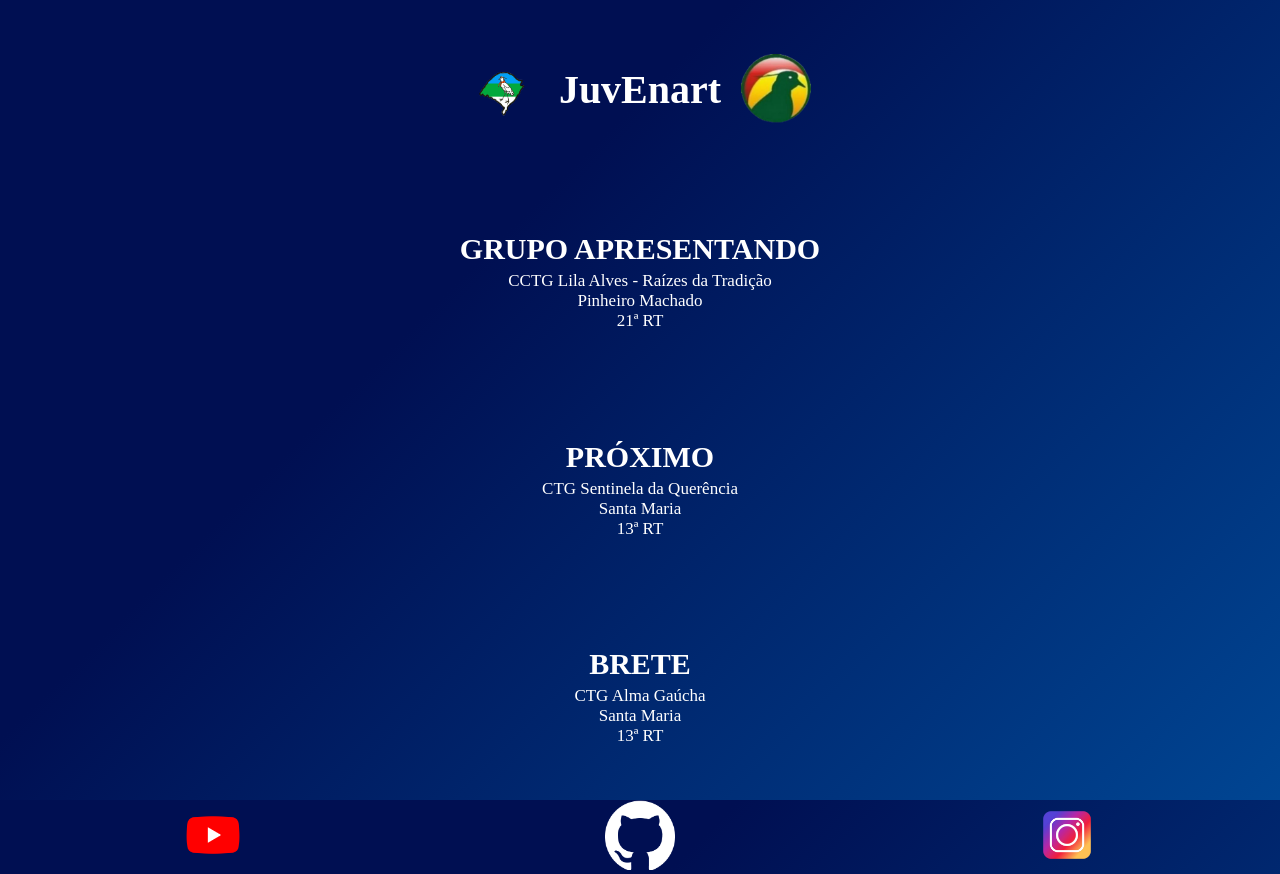
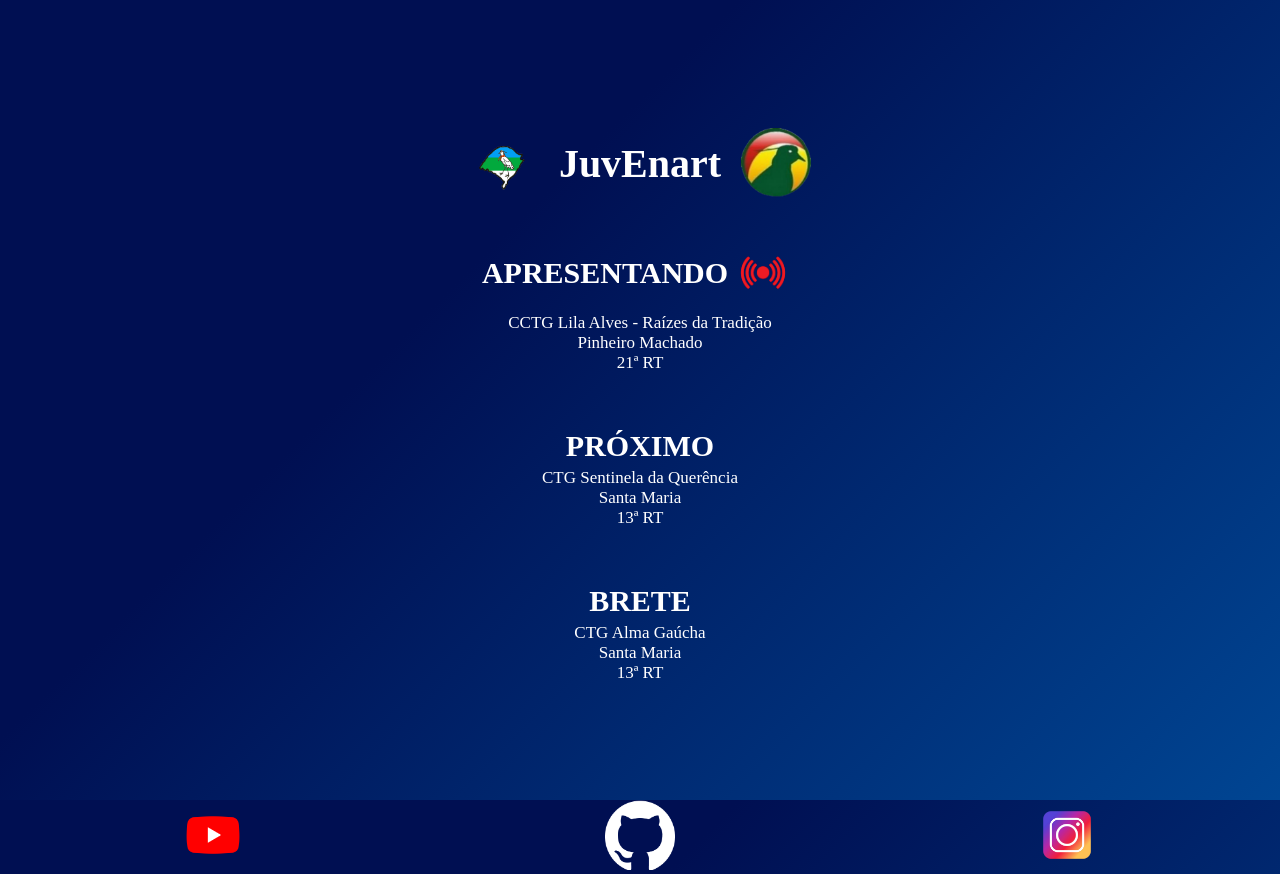
Before and after one commit to mateus250402/Brete-JuvEnart, a plain HTML site: page index.html in a window 1280 px wide. Drawn offline with Linux system fonts and the light colour scheme; a web font is replaced by a local one.

Commit message:
Adição de uma imagem que indica estar ao vivo

```diff
--- a/index.html
+++ b/index.html
@@ -14,8 +14,13 @@
             <h1 class="titulo__2">JuvEnart</h1>
             <img class="imagem" src="./assets/juvenart.png" alt="logo juvenart">
         </div>
+        <section class="sequencia">
             <div class="ordem">
-            <h2 class="titulo">GRUPO APRESENTANDO</h2>
+                <div class="live">
+                    <h2 class="titulo">APRESENTANDO</h2>
+                    <img class="aovivo" src="./assets/onlive.png" alt="">
+                </div>
+
                 <div class="grupo">
                     <p>CCTG Lila Alves - Raízes da Tradição</p>
                     <p>Pinheiro Machado</p>
@@ -38,6 +43,7 @@
                     <p>13ª RT</p>
                 </div>
             </div>
+        </section>
     </main>
     <footer class="rodape">
         <div class="imagens">
--- a/style.css
+++ b/style.css
@@ -26,10 +26,21 @@ body{
     flex-direction: column;
     height: 100vh;
     padding-bottom: 0%;
-    justify-content: space-around;
+    gap: 5%;
 }
 
+.sequencia{
+    display: flex;
+    align-items: center;
+    flex-direction: column;
+    height: 100vh;
+    padding-bottom: 0%;
+    gap: 10%;
+}
+
+
 .principal{
+    padding-top: 10%;
     display: flex;
     align-items: center;
     gap: 20px;
@@ -40,6 +51,27 @@ body{
     align-items: center;
     flex-direction: column;
     gap: 5px;
+}
+
+.live{
+    display: flex;
+    align-items: center;
+    gap: 0px;
+}
+
+.aovivo{
+    width: 70px;
+    height: 70px;
+    object-fit: fill;
+    animation: efeito 0.5s alternate infinite ease-in-out;
+}
+@keyframes efeito{
+    from{
+        filter: drop-shadow(0  0  0  red);
+    }
+    to{
+        filter: drop-shadow(0 0 30px  red);
+    }
 }
 
 .grupo{
```
Also changed, not shown: assets/onlive.png (added). Lines whose indentation alone changed are shown as unchanged.
